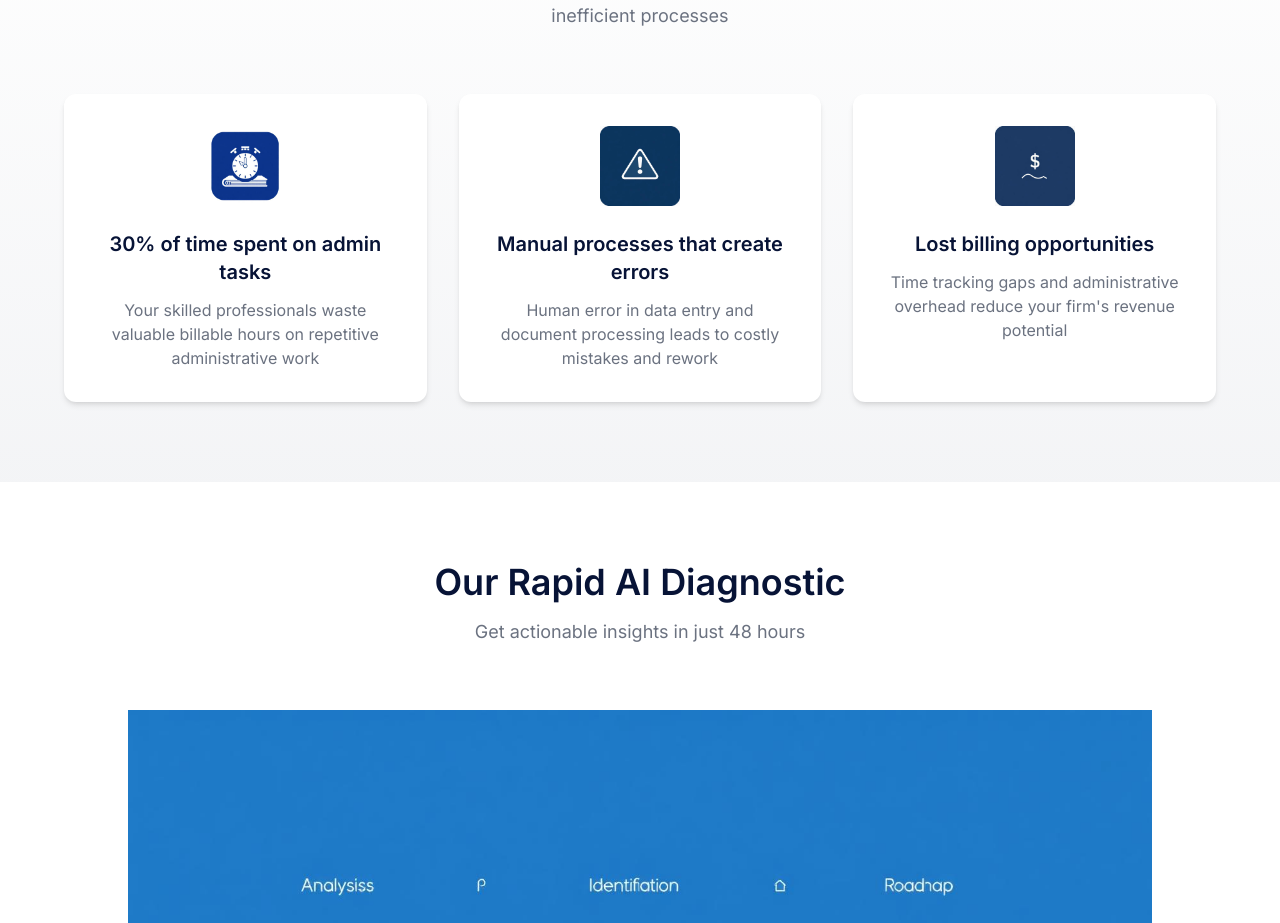
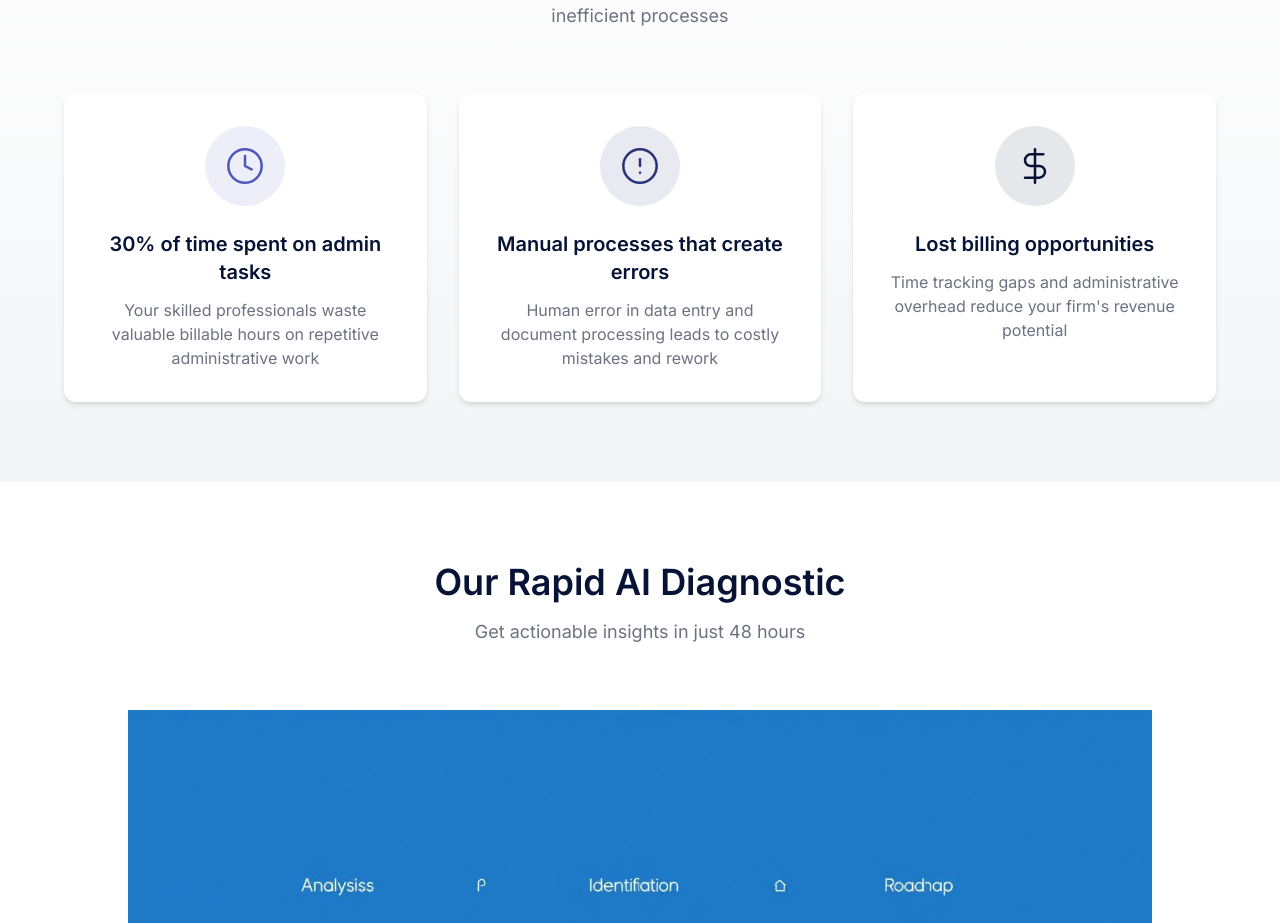
Before and after one commit to Tigergolf/aivisor-diagnostics, a React (Vite) app: page / in a window 1280 px wide. Shown: the part 862-1785 px from the top of the page. Built offline with nearby package versions, Linux system fonts and the light colour scheme; the HTML template or start-up script is replaced by a standard one.

Commit message:
Refactor "Sound Familiar" section
Update icon containers in the "Sound Familiar" section to use different shades of blue from the initial color palette. Ensure icons are minimal, outlined, and consistent in style.

```diff
--- a/src/components/ProblemSection.tsx
+++ b/src/components/ProblemSection.tsx
@@ -1,21 +1,25 @@
-import iconTime from "@/assets/icon-time.png";
-import iconErrors from "@/assets/icon-errors.png";
-import iconBilling from "@/assets/icon-billing.png";
+import { Clock, AlertCircle, DollarSign } from "lucide-react";
 
 export const ProblemSection = () => {
   const problems = [
     {
-      icon: iconTime,
+      icon: Clock,
+      bgColor: "bg-brand-blue/10",
+      iconColor: "text-brand-blue",
       title: "30% of time spent on admin tasks",
       description: "Your skilled professionals waste valuable billable hours on repetitive administrative work",
     },
     {
-      icon: iconErrors,
+      icon: AlertCircle,
+      bgColor: "bg-brand-medium-navy/10",
+      iconColor: "text-brand-medium-navy",
       title: "Manual processes that create errors",
       description: "Human error in data entry and document processing leads to costly mistakes and rework",
     },
     {
-      icon: iconBilling,
+      icon: DollarSign,
+      bgColor: "bg-brand-navy/10",
+      iconColor: "text-brand-navy",
       title: "Lost billing opportunities",
       description: "Time tracking gaps and administrative overhead reduce your firm's revenue potential",
     },
@@ -34,14 +38,16 @@ export const ProblemSection = () => {
         </div>
 
         <div className="grid md:grid-cols-3 gap-8 max-w-6xl mx-auto">
-          {problems.map((problem, index) => (
+          {problems.map((problem, index) => {
+            const IconComponent = problem.icon;
+            return (
               <div
                 key={index}
                 className="bg-card p-8 rounded-lg shadow-card hover:shadow-elevated transition-shadow duration-300 fade-in"
                 style={{ animationDelay: `${index * 0.1}s` }}
               >
-              <div className="w-20 h-20 mb-6 mx-auto">
-                <img src={problem.icon} alt="" className="w-full h-full object-contain" />
+                <div className={`w-20 h-20 mb-6 mx-auto flex items-center justify-center rounded-full ${problem.bgColor}`}>
+                  <IconComponent className={`w-10 h-10 ${problem.iconColor}`} strokeWidth={1.5} />
                 </div>
                 <h3 className="text-xl font-bold mb-3 text-center text-card-foreground">
                   {problem.title}
@@ -50,7 +56,8 @@ export const ProblemSection = () => {
                   {problem.description}
                 </p>
               </div>
-          ))}
+            );
+          })}
         </div>
       </div>
     </section>
```
Lines whose indentation alone changed are shown as unchanged.
